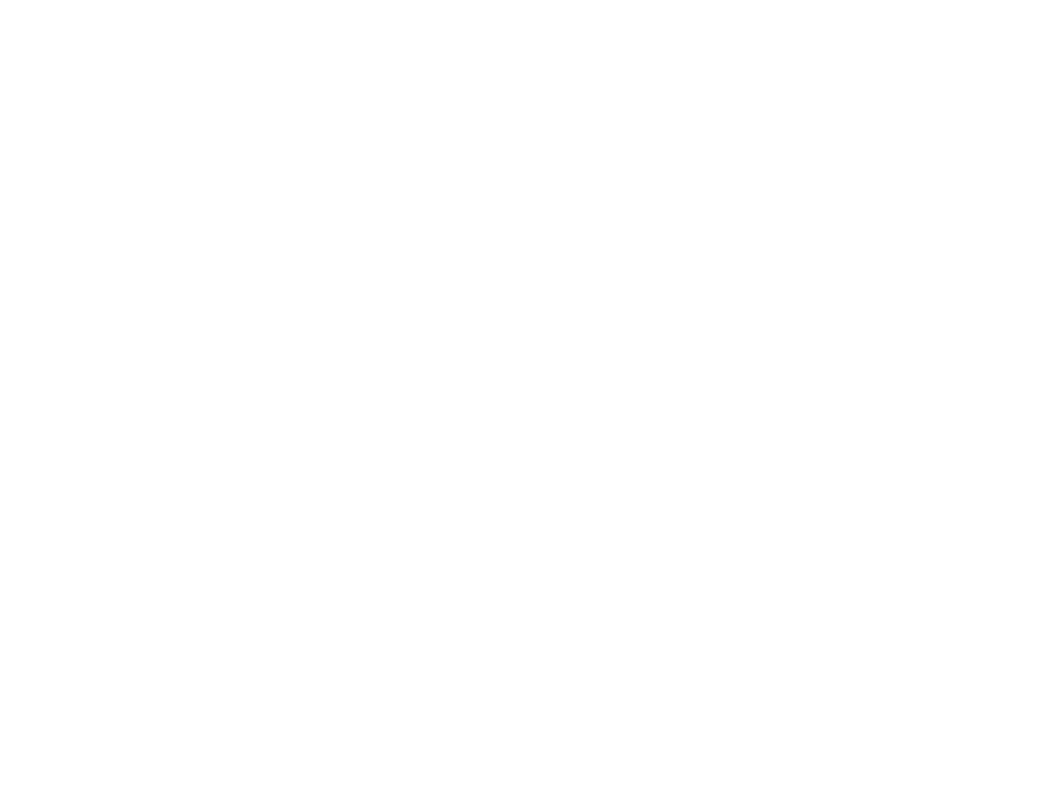
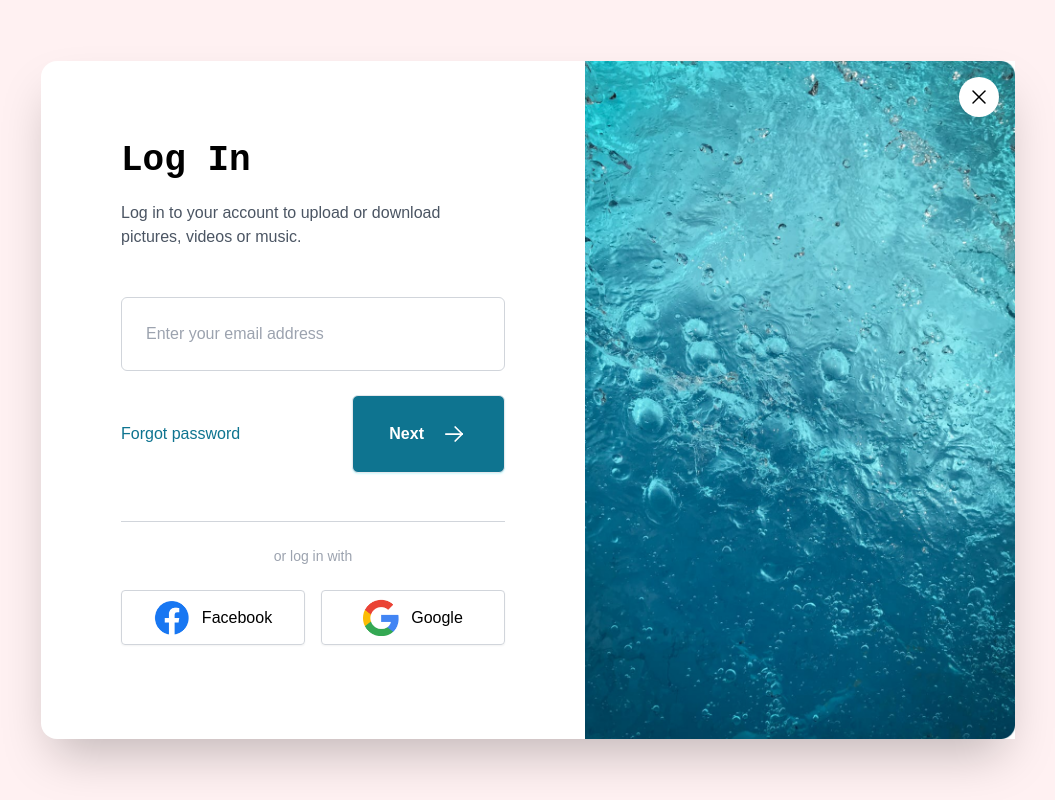
Before and after one commit to MickieProjects/TailwindCSS-Mini-Projects, a plain HTML site: page Login Modal/index.html in a window 1280 px wide. Shown: the whole page, without its empty margins (112-1167 px from the left). Drawn offline with nearby package versions, Linux system fonts and the light colour scheme.

Commit message:
add config tailwind & content

```diff
--- a/Login Modal/index.html
+++ b/Login Modal/index.html
@@ -5,11 +5,117 @@
     <meta charset="UTF-8">
     <meta name="viewport" content="width=device-width, initial-scale=1.0">
     <script src="https://cdn.tailwindcss.com"></script>
+    <script>
+        tailwind.config = {
+          theme: {
+            fontFamily: {
+              sans: ['Mulish', 'sans-serif'],
+              mono: ['Rokkitt', 'monospace'],
+            },
+          },
+        }
+      </script>
     <title>Login Modal</title>
 </head>
 <body>
+    <!-- Global Container -->
+    <div class="flex items-center justify-center min-h-screen bg-rose-50">
+        <!-- Card Container -->
+        <div
+          class="relative flex flex-col m-6 space-y-10 bg-white shadow-2xl rounded-2xl md:flex-row md:space-y-0 md:m-0"
+        >
+          <!-- Left Side -->
+          <div class="p-6 md:p-20">
+            <!-- Top Content -->
+            <h2 class="font-mono mb-5 text-4xl font-bold">Log In</h2>
+            <p class="max-w-sm mb-12 font-sans font-light text-gray-600">
+              Log in to your account to upload or download pictures, videos or
+              music.
+            </p>
+            <input
+              type="text"
+              class="w-full p-6 border border-gray-300 rounded-md placeholder:font-sans placeholder:font-light"
+              placeholder="Enter your email address"
+            />
 
+            <!-- Middle Content -->
+            <div
+              class="flex flex-col items-center justify-between mt-6 space-y-6 md:flex-row md:space-y-0"
+            >
+              <div class="font-thin text-cyan-700">Forgot password</div>
 
+              <button
+                class="w-full md:w-auto flex justify-center items-center p-6 space-x-4 font-sans font-bold text-white rounded-md shadow-lg px-9 bg-cyan-700 shadow-cyan-100 hover:bg-opacity-90 shadow-sm hover:shadow-lg border transition hover:-translate-y-0.5 duration-150"
+              >
+                <span>Next</span>
+                <svg
+                  xmlns="http://www.w3.org/2000/svg"
+                  class="w-7"
+                  viewBox="0 0 24 24"
+                  stroke-width="1.5"
+                  stroke="#ffffff"
+                  fill="none"
+                  stroke-linecap="round"
+                  stroke-linejoin="round"
+                >
+                  <path stroke="none" d="M0 0h24v24H0z" fill="none" />
+                  <line x1="5" y1="12" x2="19" y2="12" />
+                  <line x1="13" y1="18" x2="19" y2="12" />
+                  <line x1="13" y1="6" x2="19" y2="12" />
+                </svg>
+              </button>
+            </div>
 
+            <!-- Border -->
+            <div class="mt-12 border-b border-b-gray-300"></div>
+
+            <!-- Bottom Content -->
+            <p class="py-6 text-sm font-thin text-center text-gray-400">
+              or log in with
+            </p>
+
+            <!-- Bottom Buttons Container -->
+            <div
+              class="flex flex-col space-x-0 space-y-6 md:flex-row md:space-x-4 md:space-y-0"
+            >
+              <button
+                class="flex items-center justify-center py-2 space-x-3 border border-gray-300 rounded shadow-sm hover:bg-opacity-30 hover:shadow-lg hover:-translate-y-0.5 transition duration-150 md:w-1/2"
+              >
+                <img src="images/facebook.png" alt="" class="w-9" />
+                <span class="font-thin">Facebook</span>
+              </button>
+              <button
+                class="flex items-center justify-center py-2 space-x-3 border border-gray-300 rounded shadow-sm hover:bg-opacity-30 hover:shadow-lg hover:-translate-y-0.5 transition duration-150 md:w-1/2"
+              >
+                <img src="images/google.png" alt="" class="w-9" />
+                <span class="font-thin">Google</span>
+              </button>
+            </div>
+          </div>
+
+          <!-- Right Side -->
+          <img src="images/image.jpg" alt="" class="w-[430px] hidden md:block" />
+
+          <!-- Close Button -->
+          <div
+            class="group absolute -top-5 right-4 flex items-center justify-center w-10 h-10 bg-gray-200 rounded-full md:bg-white md:top-4 hover:cursor-pointer hover:-translate-y-0.5 transition duration-150"
+          >
+            <svg
+              xmlns="http://www.w3.org/2000/svg"
+              class="w-6 h-6 text-black group-hover:text-gray-600"
+              viewBox="0 0 24 24"
+              stroke-width="1.5"
+              stroke="currentColor"
+              fill="none"
+              stroke-linecap="round"
+              stroke-linejoin="round"
+            >
+              <path stroke="none" d="M0 0h24v24H0z" fill="none" />
+              <line x1="18" y1="6" x2="6" y2="18" />
+              <line x1="6" y1="6" x2="18" y2="18" />
+            </svg>
+          </div>
+        </div>
+      </div>
 </body>
 </html>
```
